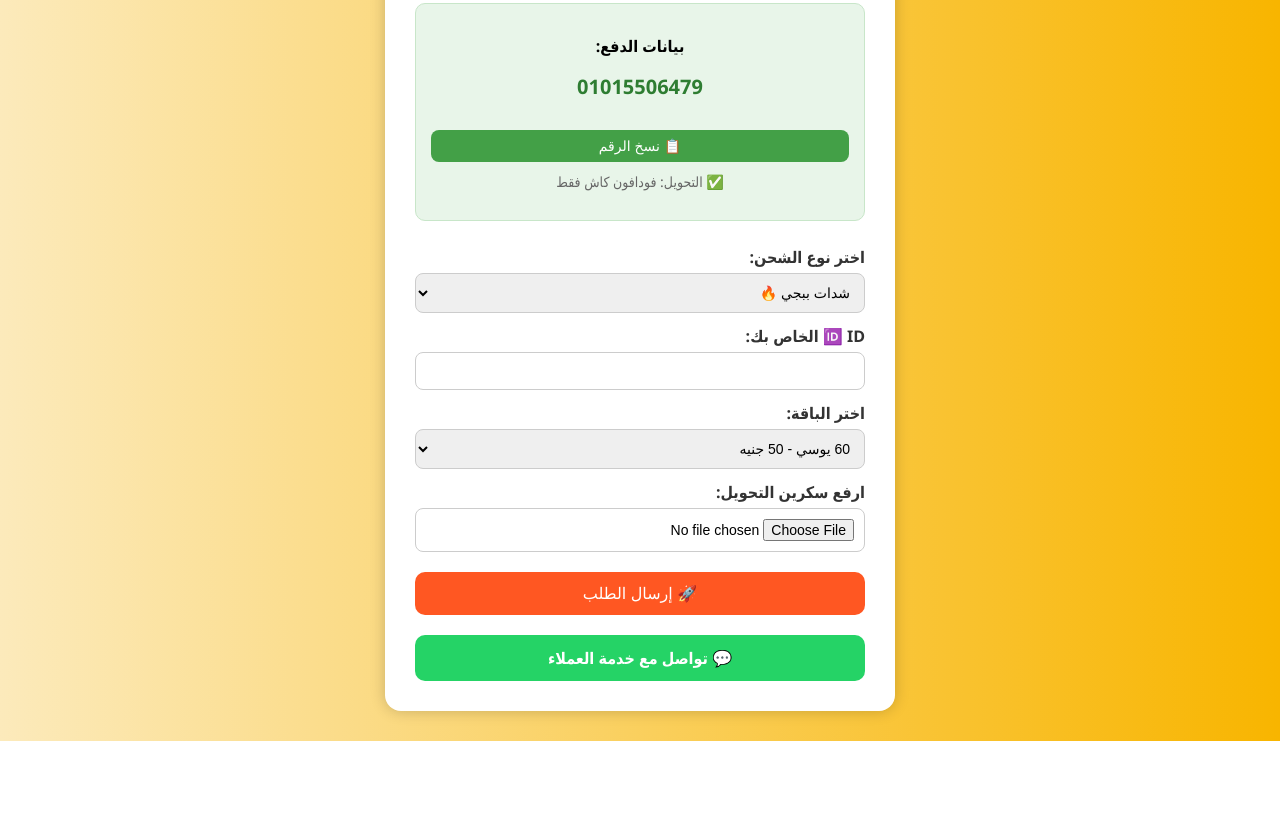
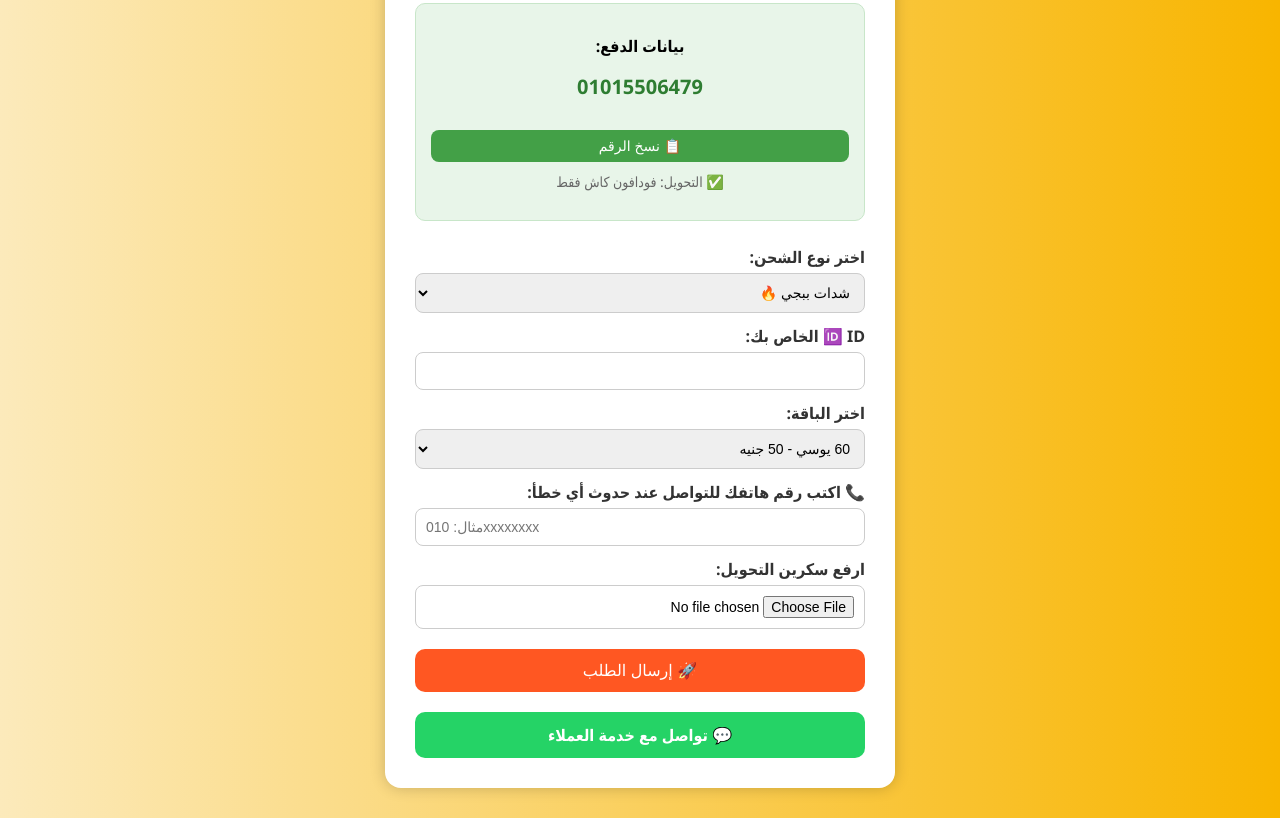
Before and after one commit to ClarkHamofares/-HAMO-STORE-, a plain HTML site: page index.html in a window 1280 px wide. Shown: the part 131-949 px from the top of the page. Before the commit the page ends 872 px from the top, so only its background shows below. Drawn offline with Linux system fonts and the light colour scheme.

Commit message:
Update index.html

```diff
--- a/index.html
+++ b/index.html
@@ -38,6 +38,9 @@
         <p id="customPrice"></p>
       </div>
 
+      <label for="phone">📞 اكتب رقم هاتفك للتواصل عند حدوث أي خطأ:</label>
+      <input type="tel" id="phone" required placeholder="مثال: 010xxxxxxxx" />
+
       <label for="screenshot">ارفع سكرين التحويل:</label>
       <input type="file" id="screenshot" required />
 
```
